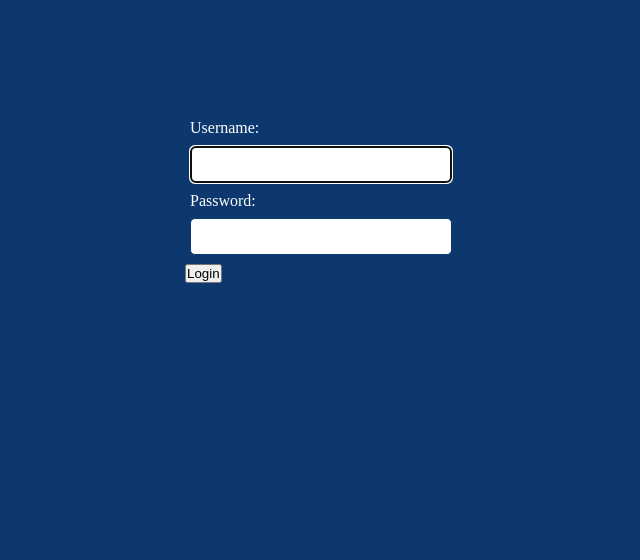
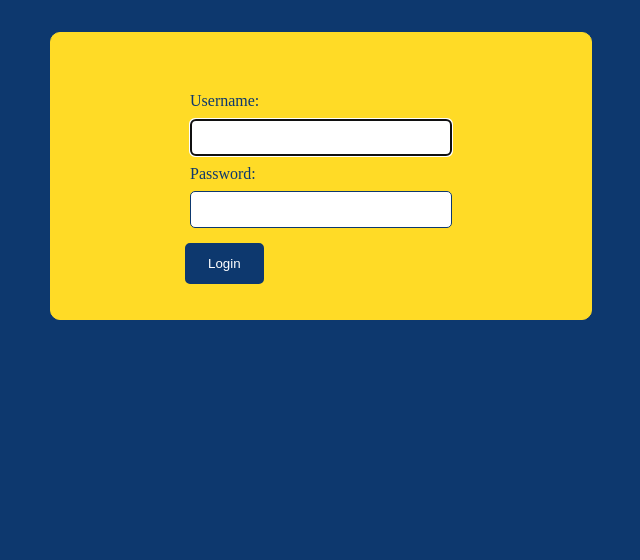
Before and after one commit to arungjose/nextgen, a Django app: page /accounts/login/ in a window 1280 px wide. Shown: the part 92-652 px from the top of the page, without its empty margins (319-959 px from the left). Run offline with Django 5.2, Linux system fonts and the light colour scheme.

Commit message:
Updated CSS/Login req for course edit

```diff
--- a/CMS/campus_core/courses/views.py
+++ b/CMS/campus_core/courses/views.py
@@ -2,6 +2,7 @@
 from django.shortcuts import render, redirect
 from .models import Courses
 from .forms import CourseForm
+from django.contrib.auth.decorators import login_required
 
 # Create your views here.
 def course_catalog(request):
@@ -22,6 +23,7 @@
     record.delete()
     return redirect('coursedetails')
 
+@login_required
 def course_update(request, cid):
     record = Courses.objects.get(id=cid)
     if request.method=='GET':
--- a/CMS/campus_core/static/styles/base.css
+++ b/CMS/campus_core/static/styles/base.css
@@ -314,6 +314,26 @@
     color: white;
 }
 
+.btn_style {
+        background-color: #0d386e;
+        padding: 10px 20px;
+        border-radius: 5px;
+        border: 3px solid #0d386e;
+        color: white;
+        cursor: pointer;
+        margin: 10px 10px 0px 0px;
+}
+
+.btn_style:hover {
+        background-color: #ED3F27;
+        padding: 10px 20px;
+        border-radius: 5px;
+        border: 3px solid #ED3F27;
+        color: white;
+        cursor: pointer;
+        margin: 10px 10px 0px 0px;
+}
+
 main {
 
     flex: 1;
--- a/CMS/campus_core/templates/courses/details.html
+++ b/CMS/campus_core/templates/courses/details.html
@@ -1,7 +1,7 @@
 {% extends 'base.html' %}
 {% load static %}
 {% block content %}
-<div class="container" id='updater'>
+<div class="container" id='updater' style="margin-top: 20px;">
     <h2>Course Detials</h2>
 <table class="crs_table">
     <tr>
--- a/CMS/campus_core/templates/registration/login.html
+++ b/CMS/campus_core/templates/registration/login.html
@@ -1,12 +1,12 @@
 {% extends 'base.html' %}
 {% load static %}
 {% block content %}
-<div class="container">
+<div class="container" id='formsforms'>
     <div class="main">
         <form method="POST" class="formstudent">
             {% csrf_token %}
             {{ form.as_p }}
-            <button type="submit">Login</button>
+            <button class='btn_style' type="submit">Login</button>
         </form>
     </div>
 </div>
--- a/CMS/campus_core/templates/registration/register.html
+++ b/CMS/campus_core/templates/registration/register.html
@@ -12,7 +12,7 @@
         {{form.as_p}}
         </div>
     <div class="form-group">
-        <button type="submit">
+        <button class='btn_style' type="submit">
             Submit
         </button>
     </div>
```
